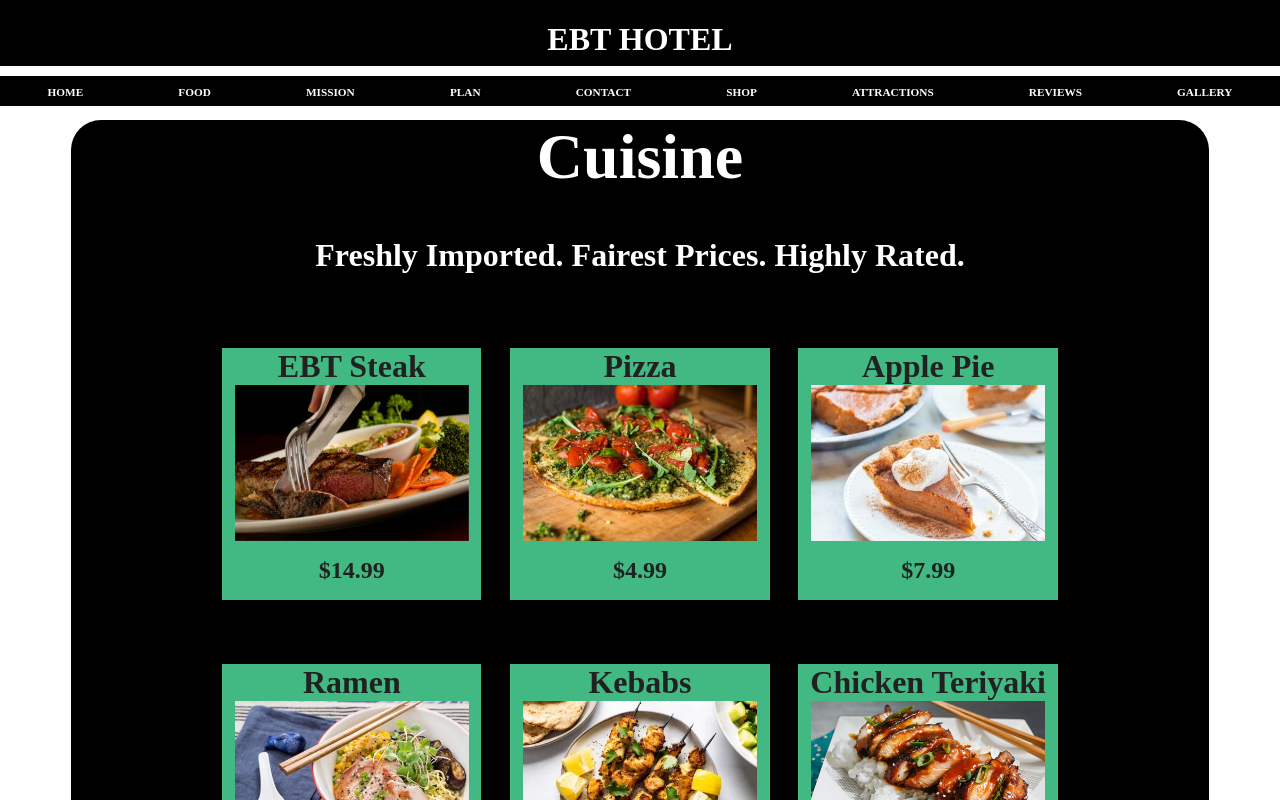
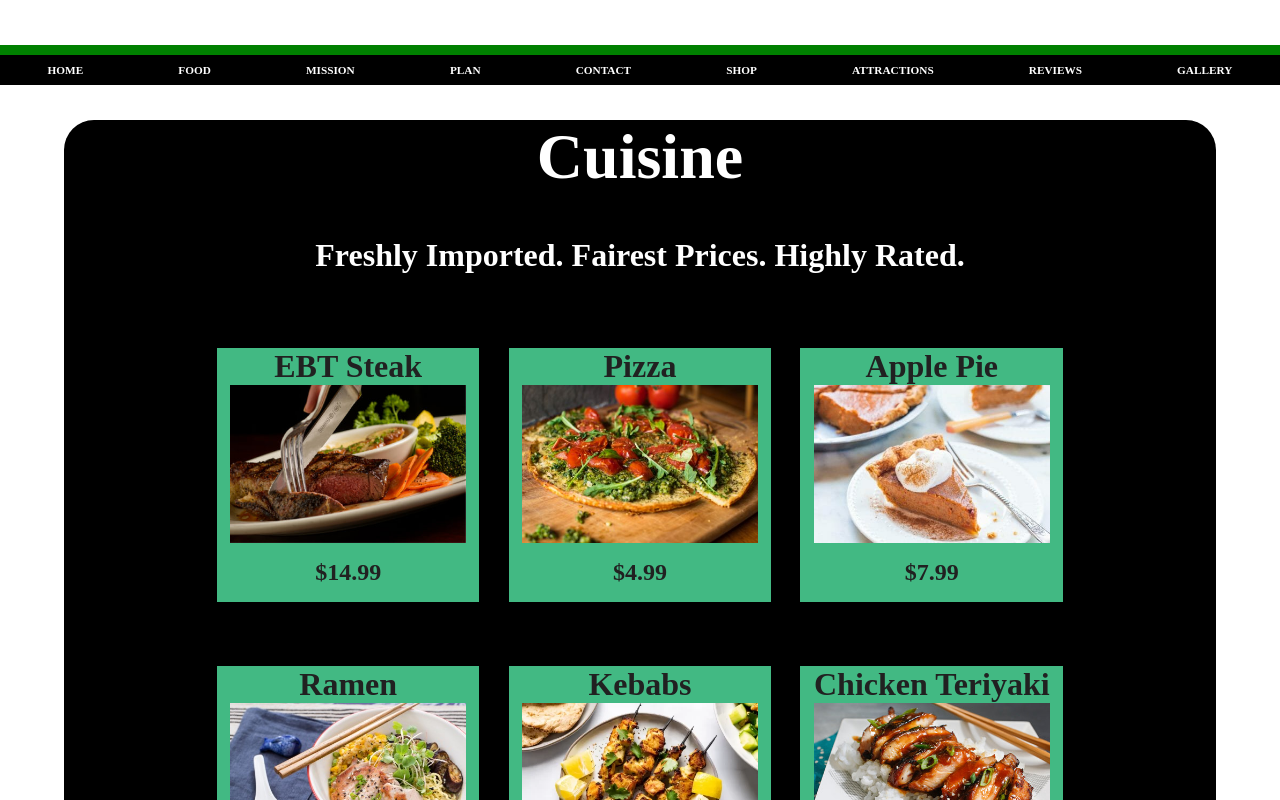
Before and after one commit to staten-island-tech/vue-project-2-ebt, a Nuxt app in the folder project/: page / in a window 1280 px wide. Shown: the top 800 px of the page. Built offline with nearby package versions, Linux system fonts and the light colour scheme.

Commit message:
I don't even know anymore

```diff
--- a/project/components/Footer.vue
+++ b/project/components/Footer.vue
@@ -8,9 +8,6 @@
 .footer {
   background-color: var(--primary);
   color: var(--primaryText);
-  bottom: 0;
-  left: 0;
-  position: relative;
   width: 100%;
   text-align: center;
 }
--- a/project/components/Header.vue
+++ b/project/components/Header.vue
@@ -50,23 +50,34 @@ export default {
 .header {
   top: 0;
   position: fixed;
-  background-color: var(--primary);
   color: var(--primaryText);
   width: 100%;
   left: 0;
   text-align: center;
 }
 .header-topline {
-  height: 45px;
+  top: 0px;
+  width: 100%;
+  position: fixed;
+  height: 5px;
+  margin-top: -10px;
+  background-color: var(--primary);
 }
 .header-bottomline {
+  position: fixed;
+  background-color: var(--primary);
+  width: 100%;
+  top: 55px;
   height: 30px;
   font-size: 7.5px;
   display: flex;
   justify-content: space-around;
 }
 .bar {
-  background-color: white;
+  width: 100%;
+  top: 45px;
+  position: fixed;
+  background-color: green;
   height: 10px;
 }
 </style>
--- a/project/pages/index.vue
+++ b/project/pages/index.vue
@@ -13,6 +13,7 @@
 <script>
 import gsap from "gsap";
 export default {
+  mounted() {},
   data() {},
   name: "IndexPage",
   methods: {
@@ -34,14 +35,14 @@ export default {
   --secondary: gray;
   --primaryText: white;
 }
-.header {
-  margin-bottom: 100px;
-}
-.footer {
-  margin-top: 100%;
-}
+
 .filler {
   margin-bottom: 120px;
+}
+html,
+body {
+  margin: 0;
+  padding: 0;
 }
 #page {
   margin: 0;
```
